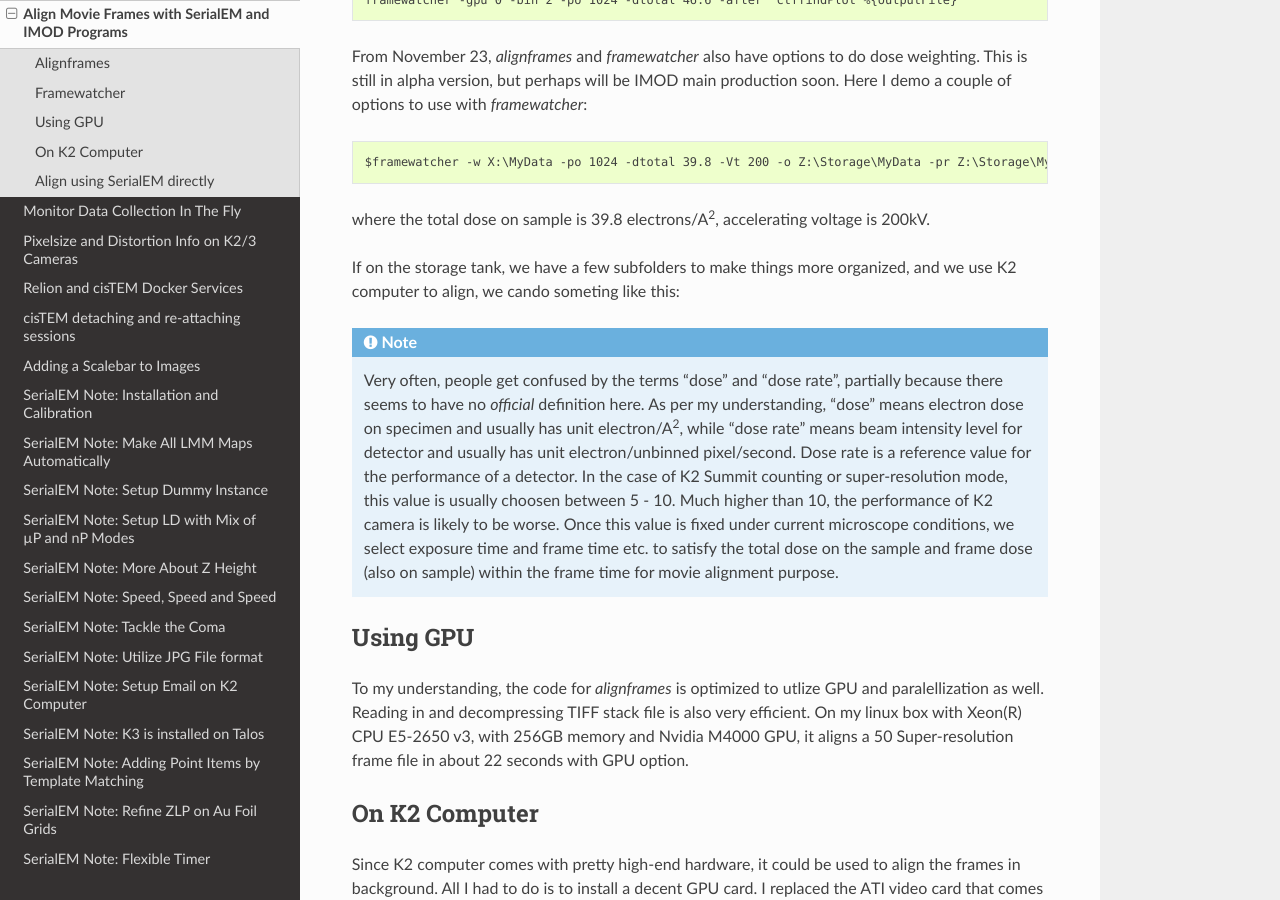
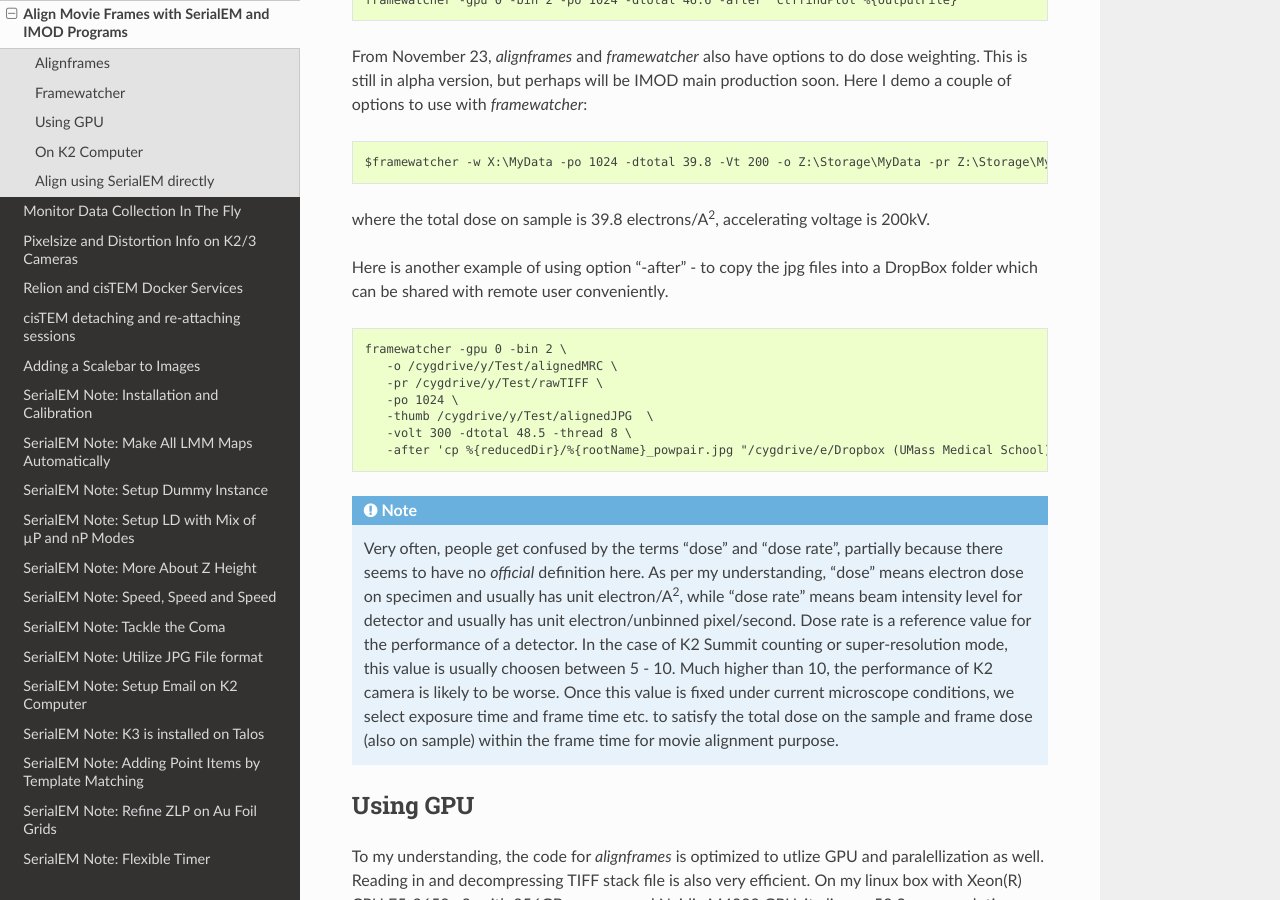
Before and after one commit to xuchen66/sphinx-emdocs, a Sphinx documentation site: the page built from source/align-movie-frames-imod.rst, in a window 1280 px wide and 900 px high, scrolled down 3613 px. Built offline with Sphinx 7.4.7 and the Read the Docs theme 2.0.0, drawn with Linux system fonts in a browser that asks for light colours; pages that are not in the unit, such as notebooks, are missing from menus; some of the changed text lies outside the part shown.

Commit message:
Update align-movie-frames-imod.rst

```diff
--- a/source/align-movie-frames-imod.rst
+++ b/source/align-movie-frames-imod.rst
@@ -174,7 +174,17 @@ From November 23, *alignframes* and *framewatcher* also have options to do dose
 
 where the total dose on sample is 39.8 electrons/A\ :sup:`2`, accelerating voltage is 200kV.
 
-If on the storage tank, we have a few subfolders to make things more organized, and we use K2 computer to align, we cando someting like this:
+Here is another example of using option "-after" - to copy the jpg files into a DropBox folder which can be shared with remote user conveniently.
+
+.. code-block:: none
+
+   framewatcher -gpu 0 -bin 2 \
+      -o /cygdrive/y/Test/alignedMRC \
+      -pr /cygdrive/y/Test/rawTIFF \
+      -po 1024 \
+      -thumb /cygdrive/y/Test/alignedJPG  \
+      -volt 300 -dtotal 48.5 -thread 8 \
+      -after 'cp %{reducedDir}/%{rootName}_powpair.jpg "/cygdrive/e/Dropbox (UMass Medical School)/Test"'
 
 .. note::
 
```
Also changed, not shown: other parts of source/align-movie-frames-imod.rst (+1 -1 lines).
